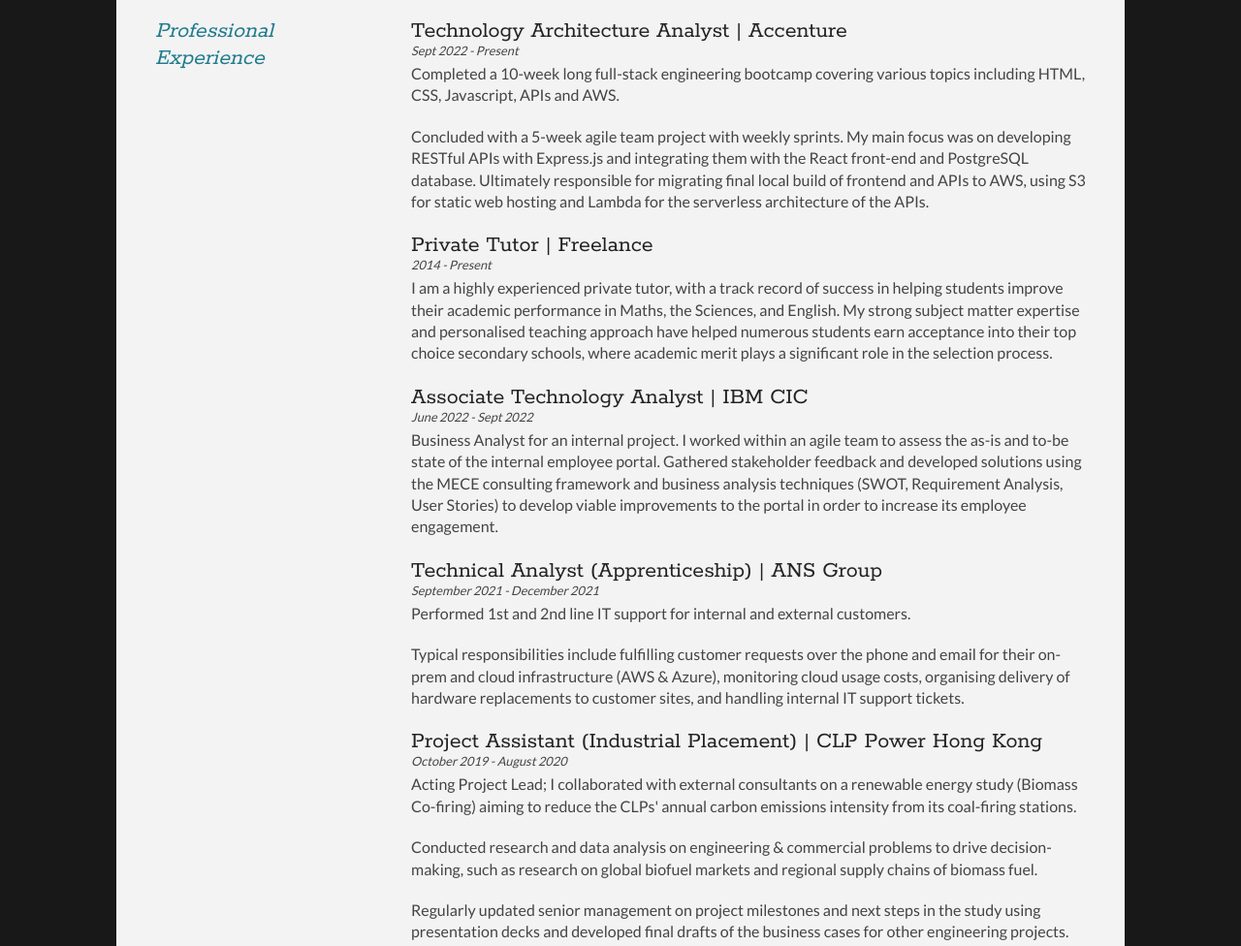
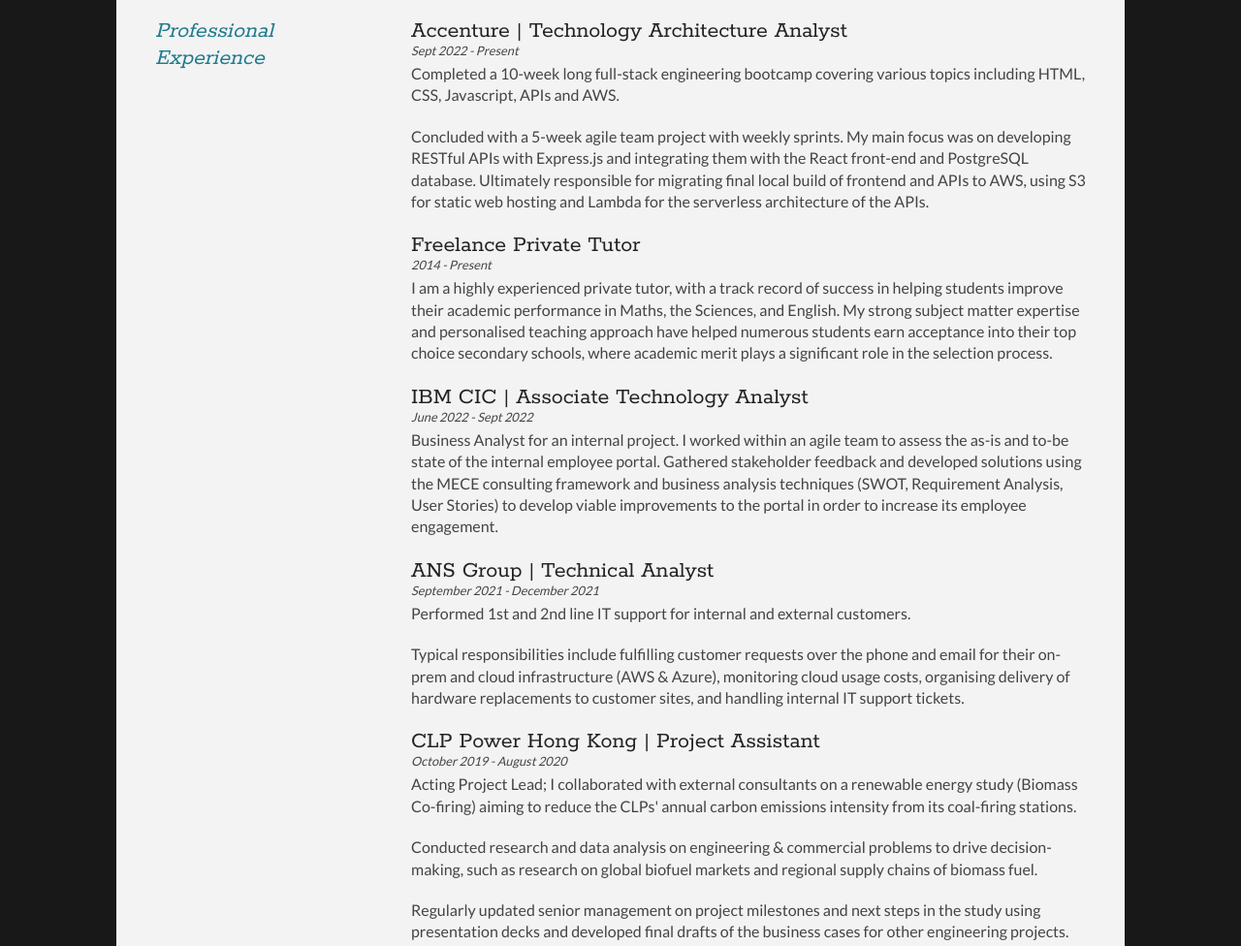
Before and after one commit to Matchahub/Cloud_Resume_Challenge, a website: page index.html in a window 1280 px wide. Shown: the part 314-1290 px from the top of the page at 97% size. Drawn offline with Linux system fonts and the light colour scheme; no server answers.

Commit message:
Changed index.html

```diff
--- a/index.html
+++ b/index.html
@@ -72,33 +72,33 @@
 
         <div class="sectionContent">
           <article>
-            <h4>Technology Architecture Analyst | Accenture</h4>
+            <h4>Accenture | Technology Architecture Analyst</h4>
             <p class="subDetails">Sept 2022 - Present</p>
             <p>Completed a 10-week long full-stack engineering bootcamp covering various topics including HTML, CSS, Javascript, APIs and AWS.</p>
             <p>Concluded with a 5-week agile team project with weekly sprints. My main focus was on developing RESTful APIs with Express.js and integrating them with the React front-end and PostgreSQL database. Ultimately responsible for migrating final local build of frontend and APIs to AWS, using S3 for static web hosting and Lambda for the serverless architecture of the APIs.</p>
           </article>
 
           <article>
-            <h4>Private Tutor | Freelance</h4>
+            <h4>Freelance Private Tutor</h4>
             <p class="subDetails">2014 - Present</p>
             <p>I am a highly experienced private tutor, with a track record of success in helping students improve their academic performance in Maths, the Sciences, and English. My strong subject matter expertise and personalised teaching approach have helped numerous students earn acceptance into their top choice secondary schools, where academic merit plays a significant role in the selection process. </p>
           </article>
 
           <article>
-            <h4>Associate Technology Analyst | IBM CIC</h4>
+            <h4>IBM CIC | Associate Technology Analyst</h4>
             <p class="subDetails">June 2022 - Sept 2022</p>
             <p>Business Analyst for an internal project. I worked within an agile team to assess the as-is and to-be state of the internal employee portal. Gathered stakeholder feedback and developed solutions using the MECE consulting framework and business analysis techniques (SWOT, Requirement Analysis, User Stories) to develop viable improvements to the portal in order to increase its employee engagement.</p>
           </article>
 
           <article>
-            <h4>Technical Analyst (Apprenticeship) | ANS Group</h4>
+            <h4>ANS Group | Technical Analyst</h4>
             <p class="subDetails">September 2021 - December 2021</p>
             <p>Performed 1st and 2nd line IT support for internal and external customers.</p>
             <p>Typical responsibilities include fulfilling customer requests over the phone and email for their on-prem and cloud infrastructure (AWS & Azure), monitoring cloud usage costs, organising delivery of hardware replacements to customer sites, and handling internal IT support tickets.</p>
           </article>
 
           <article>
-            <h4>Project Assistant (Industrial Placement) | CLP Power Hong Kong</h4>
+            <h4>CLP Power Hong Kong | Project Assistant</h4>
             <p class="subDetails">October 2019 - August 2020</p>
             <p>Acting Project Lead; I collaborated with external consultants on a renewable energy study (Biomass Co-firing) aiming to reduce the CLPs' annual carbon emissions intensity from its coal-firing stations.</p>
             <p>Conducted research and data analysis on engineering & commercial problems to drive decision-making, such as research on global biofuel markets and regional supply chains of biomass fuel.</p>
```
